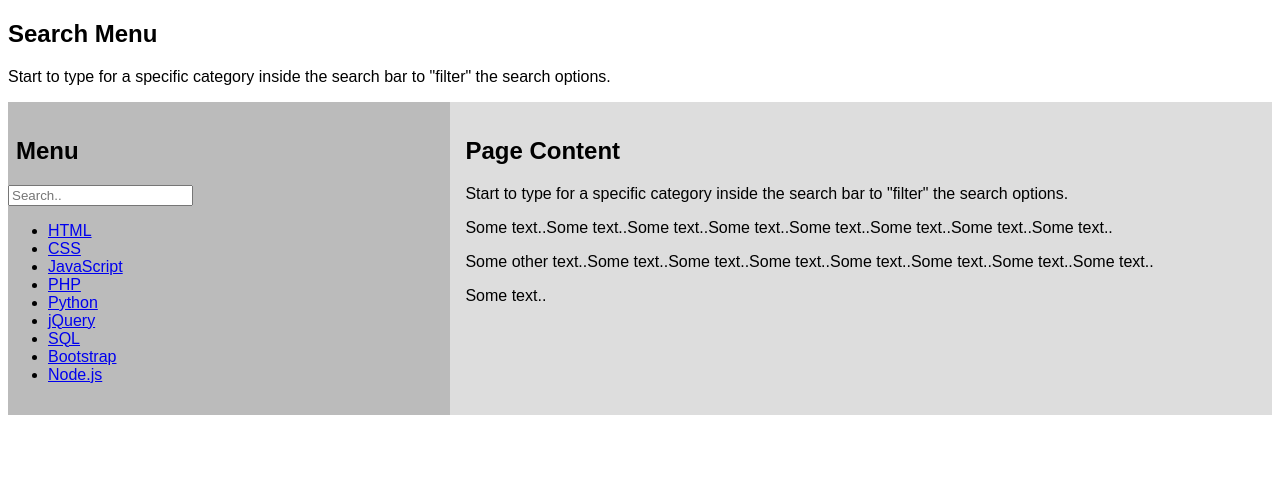
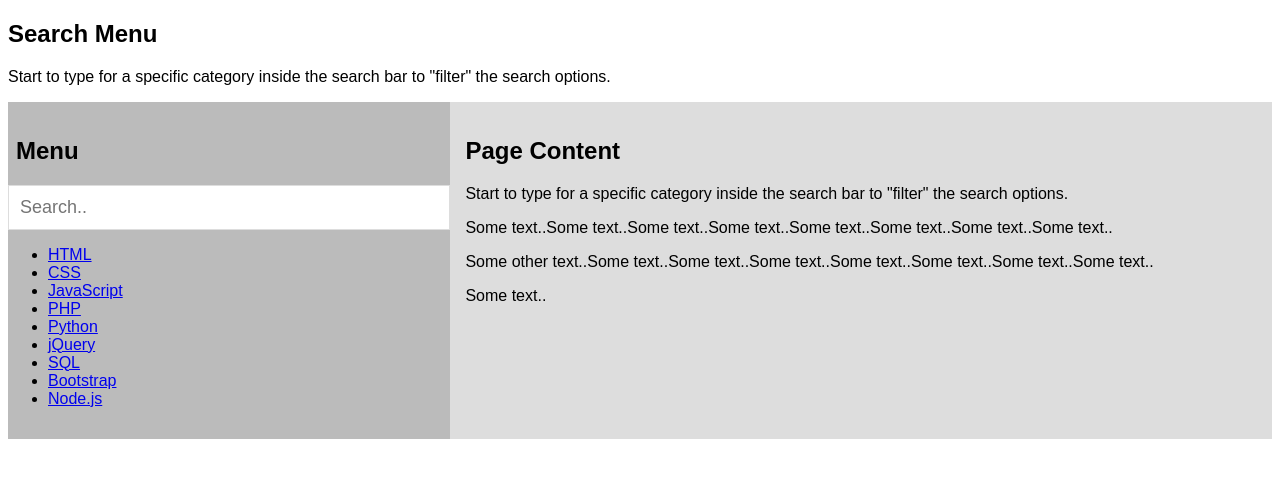
Before and after one commit to j3ffh95/js-search-menu, a plain HTML site: page index.html in a window 1280 px wide. Drawn offline with Linux system fonts and the light colour scheme.

Commit message:
styled the search box

```diff
--- a/style.css
+++ b/style.css
@@ -26,3 +26,11 @@ body {
   flex: 65%;
   padding: 15px;
 }
+
+/* Style the search box */
+#mySearch {
+  width: 100%;
+  font-size: 18px;
+  padding: 11px;
+  border: 1px solid #ddd;
+}
```
